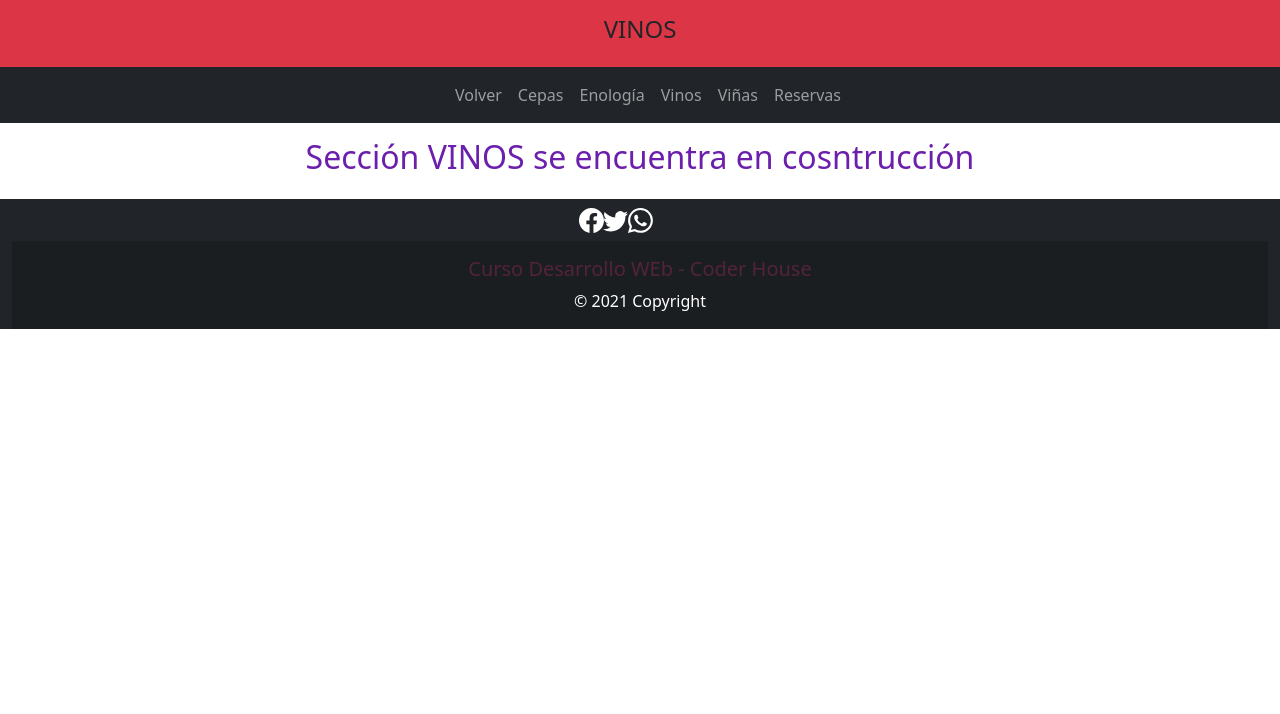
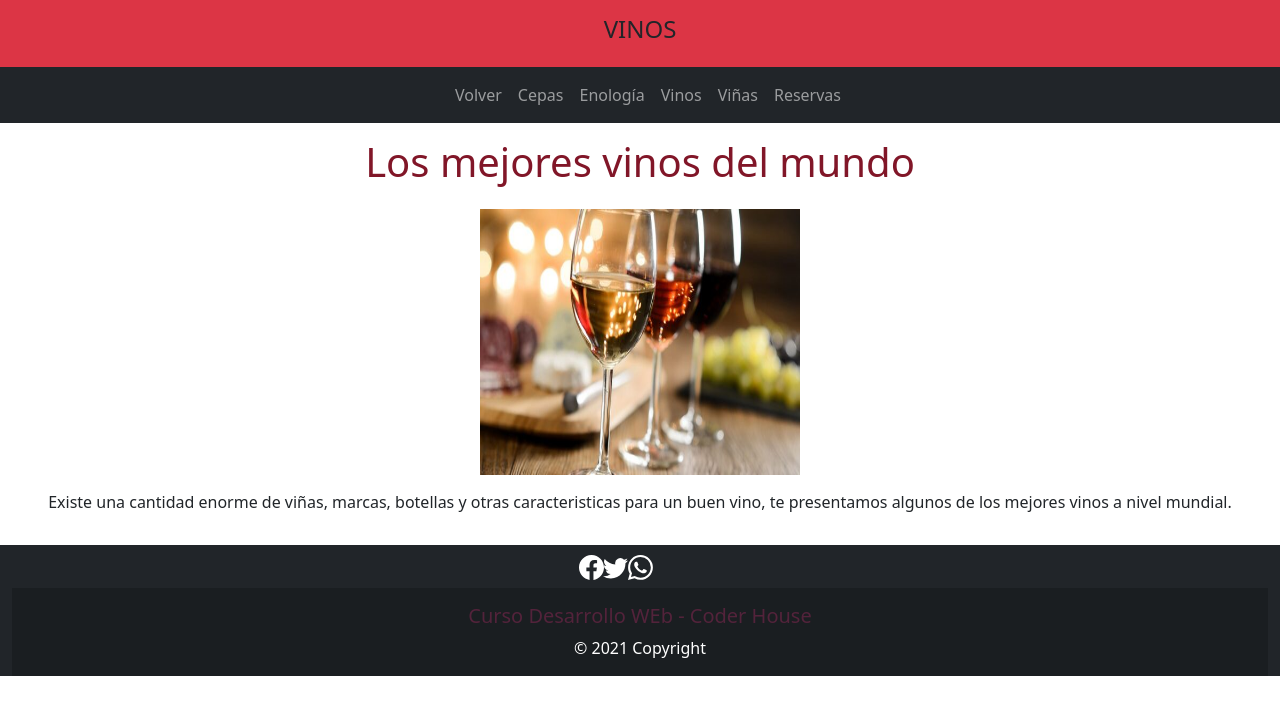
Before and after one commit to MoisesBal/proyecto_mundo_del_vino, a website: page vinos.html in a window 1280 px wide. Drawn offline with nearby package versions, Linux system fonts and the light colour scheme.

Commit message:
Se modifica titulo, se agrega imegen y comentario en vino.html

```diff
--- a/vinos.html
+++ b/vinos.html
@@ -12,7 +12,7 @@
     <link rel="stylesheet" href="css/estilos.css">
     <link rel="preconnect" href="https://fonts.googleapis.com">
 
-    <title>Proyecto 3° Entrega</title>
+    <title>Vinos</title>
 </head>
 
 <body>
@@ -58,13 +58,26 @@
 <!--Menú (Fin)-->
 
 <section>
-    <div class="container-fluid separacion centrarTexto">
-        <div class="row">
-            <div class="col-md-12">
-                <h2>Sección VINOS se encuentra en cosntrucción</h2>
-            </div>
+  <div class="container-fluid separacion centrarTexto">
+      <div class="row">
+          <div class="col-md-12">
+              <h1>Los mejores vinos del mundo</h1>
+          </div>
+      </div>
+
+      <div class="row">
+        <div class="col-md-12 separacion">
+          <div><img src="imagen/vinos.jpg" class="img-fluid imagen--tamaño "></div>
         </div>
-    </div>
+      </div>
+
+      <div class="row">
+        <div class="col-md-12">
+            <p>Existe una cantidad enorme de viñas, marcas, botellas y otras caracteristicas  para un buen vino, te presentamos algunos de los mejores vinos a nivel mundial.</p>
+          </div>
+      </div>
+  </div>
+</section>
 
  <!--INICIO FOOTER-->
 
```
Also changed, not shown: sitemap.xml (+8 -0 lines).
